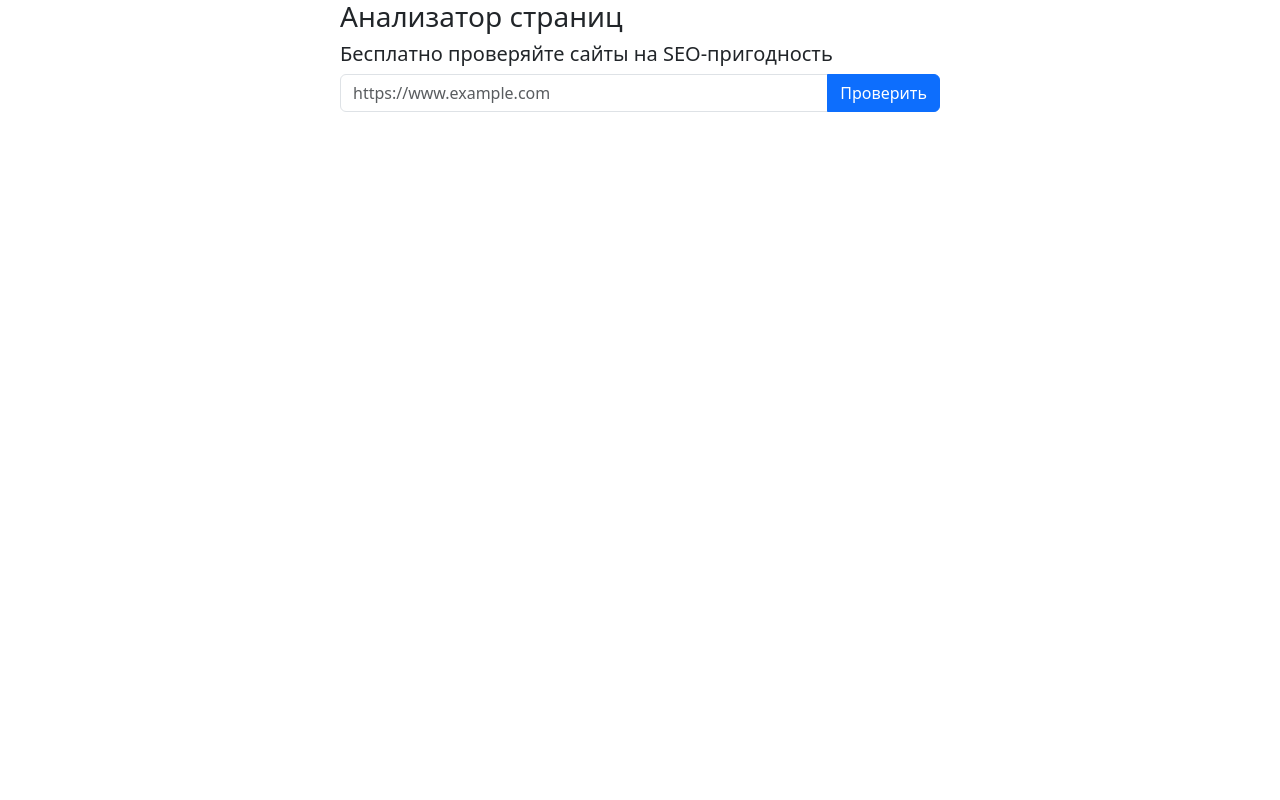
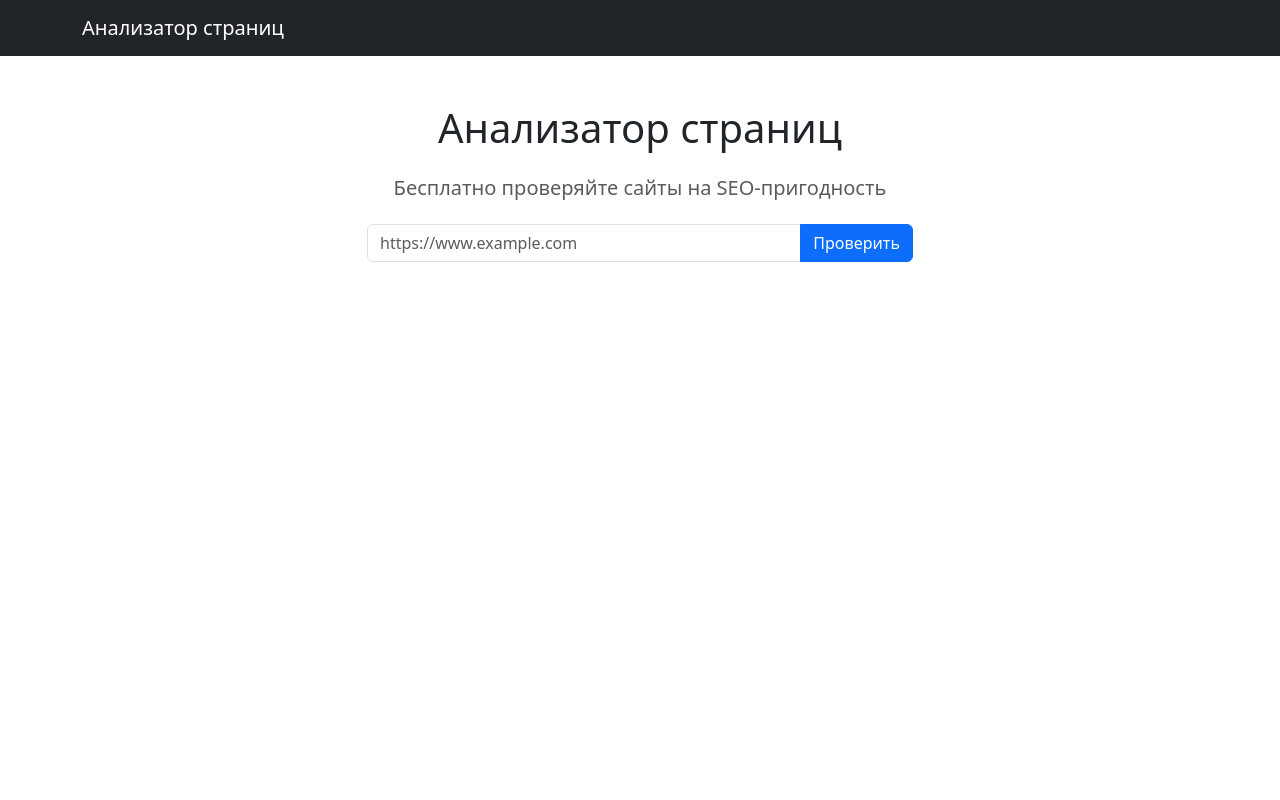
Before and after one commit to Egorov-Andrey/python-project-83, a Python web app: template page_analyzer/templates/analyzer_page.html in a window 1280 px wide. Run offline with Jinja, Linux system fonts and the light colour scheme; the template is opened without the code that fills it, so the values that code supplies are empty.

Commit message:
changed templates

```diff
--- a/page_analyzer/templates/analyzer_page.html
+++ b/page_analyzer/templates/analyzer_page.html
@@ -7,24 +7,41 @@
     <link href="https://cdn.jsdelivr.net/npm/bootstrap@5.3.8/dist/css/bootstrap.min.css" rel="stylesheet" integrity="sha384-sRIl4kxILFvY47J16cr9ZwB07vP4J8+LH7qKQnuqkuIAvNWLzeN8tE5YBujZqJLB" crossorigin="anonymous">
   </head>
   <body>
-    <div class="d-flex justify-content-center" style="min-height: 100vh;">
-        <form class="w-50" style="max-width: 600px;" action="{{ url_for('urls_post') }}" method="post">
-            <h3>Анализатор страниц</h3>
-            <h5>Бесплатно проверяйте сайты на SEO-пригодность</h5>
-              {% if messages %}
+    <nav class="navbar navbar-expand-lg navbar-dark bg-dark">
+      <div class="container">
+        <a class="navbar-brand" href="/">Анализатор страниц</a>
+      </div>
+    </nav>
+
+    <div class="container mt-5">
+      <div class="row justify-content-center">
+        <div class="col-12 col-md-8 col-lg-6">
+          <form action="{{ url_for('urls_post') }}" method="post">
+            <h1 class="text-center mb-4">Анализатор страниц</h1>
+            <h5 class="text-center mb-4 text-muted">Бесплатно проверяйте сайты на SEO-пригодность</h5>
+
+            {% if messages %}
               {% for category, message in messages %}
-                <div class="alert alert-{{ category }}">{{ message }}</div>
+                <div class="alert alert-{{ category }} alert-dismissible fade show" role="alert">
+                  {{ message }}
+                  <button type="button" class="btn-close" data-bs-dismiss="alert" aria-label="Close"></button>
+                </div>
               {% endfor %}
             {% endif %}
-        <div class="input-group">
-            <input type="text" name="url" class="form-control" placeholder="https://www.example.com">
-            <button class="btn btn-primary" type="submit">Проверить</button>
+
+            {% if error %}
+              <div class="alert alert-danger">{{ error }}</div>
+            {% endif %}
+
+            <div class="input-group">
+              <input type="text" name="url" class="form-control" placeholder="https://www.example.com" required>
+              <button class="btn btn-primary" type="submit">Проверить</button>
+            </div>
+          </form>
         </div>
-            {% if error %}
-            <div>{{ error }}</div>
-            {% endif %}
-        </form>
+      </div>
     </div>
+
     <script src="https://cdn.jsdelivr.net/npm/bootstrap@5.3.8/dist/js/bootstrap.bundle.min.js" integrity="sha384-FKyoEForCGlyvwx9Hj09JcYn3nv7wiPVlz7YYwJrWVcXK/BmnVDxM+D2scQbITxI" crossorigin="anonymous"></script>
   </body>
 </html>
```
